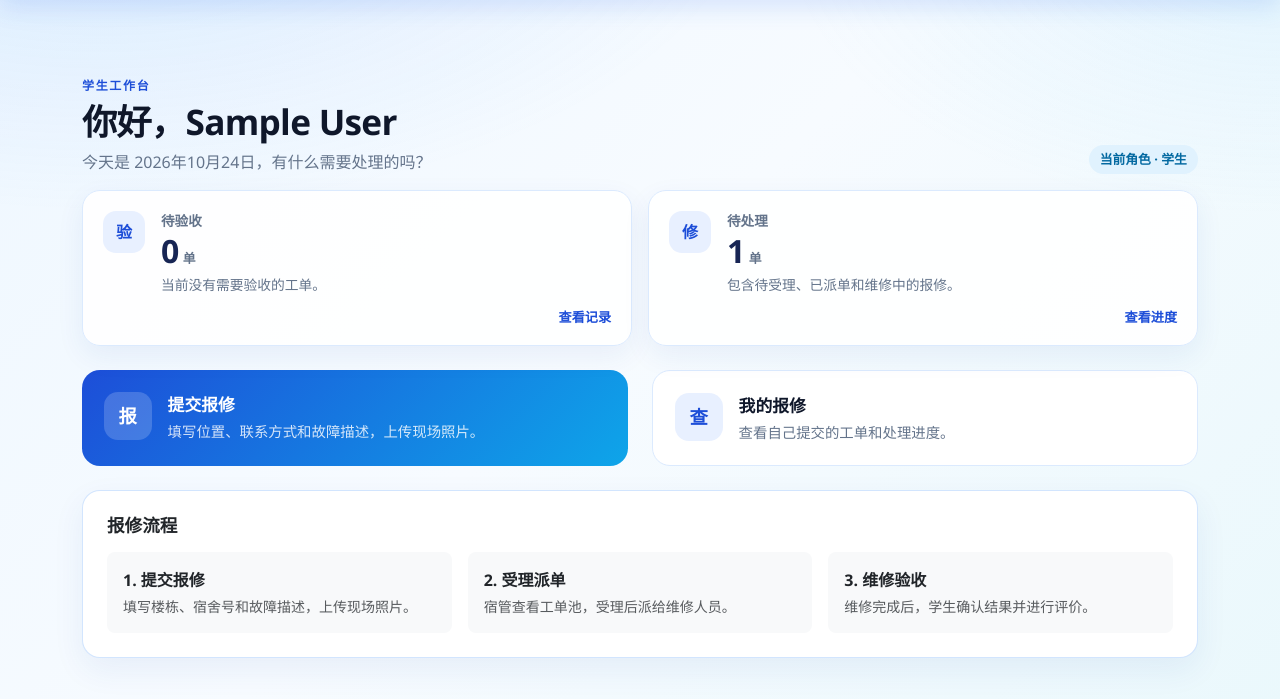
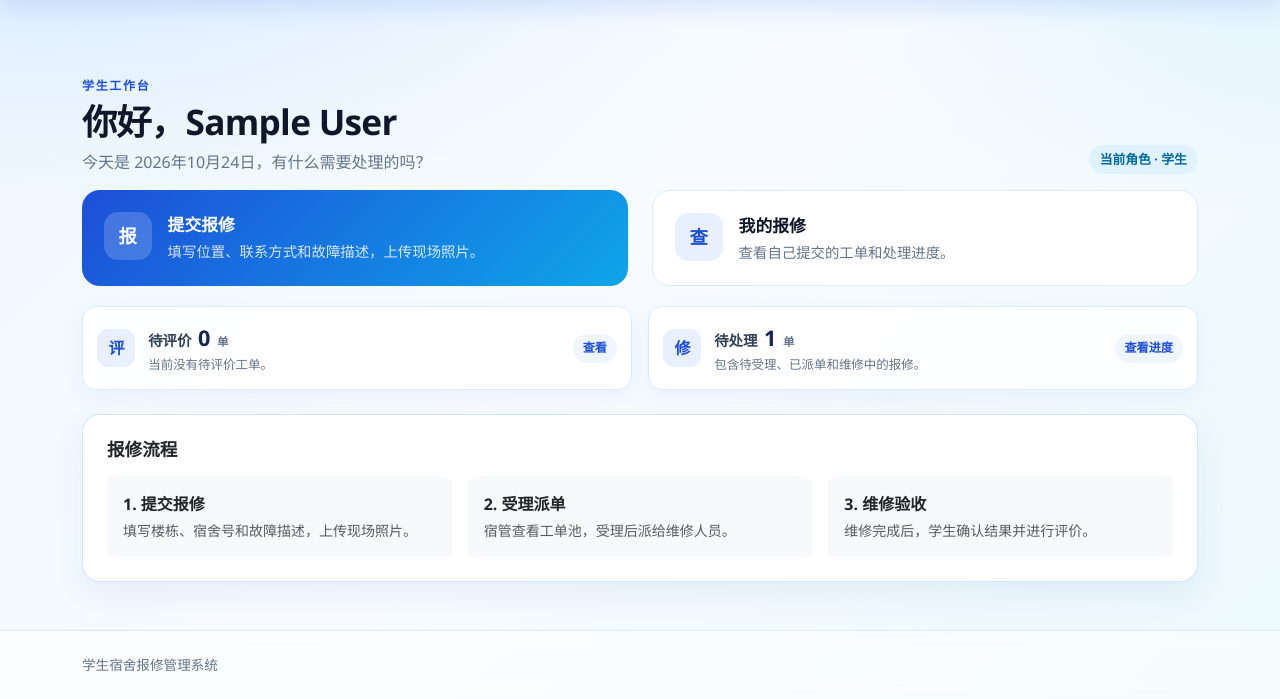
Before and after one commit to qiutongtong-2006/ss, a Django app: page / in a window 1280 px wide. Shown: the part 60-759 px from the top of the page. Run offline with Django 5.2, Linux system fonts and the light colour scheme; a user stored in the database is signed in; tables that the repository leaves empty hold one stand-in row (values such as "Sample post").

Commit message:
style: prioritize student home actions

```diff
--- a/static/css/app.css
+++ b/static/css/app.css
@@ -241,43 +241,42 @@
     margin-bottom: 0;
 }
 
-.student-action-card {
-    position: relative;
+.student-summary-card {
     display: flex;
-    align-items: flex-start;
-    gap: 1rem;
-    min-height: 156px;
-    padding: 1.25rem;
+    align-items: center;
+    gap: 0.8rem;
+    min-height: 84px;
+    padding: 0.75rem 0.9rem;
     border: 1px solid #dbeafe;
-    border-radius: var(--radius);
+    border-radius: 14px;
     background: rgba(255, 255, 255, 0.92);
-    box-shadow: 0 10px 28px rgba(30, 64, 175, 0.07);
+    box-shadow: 0 7px 20px rgba(30, 64, 175, 0.055);
     color: inherit;
     text-decoration: none;
     transition: transform 0.18s ease, box-shadow 0.18s ease, border-color 0.18s ease;
 }
 
-.student-action-card:hover {
-    transform: translateY(-2px);
+.student-summary-card:hover {
+    transform: translateY(-1px);
     border-color: #93c5fd;
-    box-shadow: 0 16px 34px rgba(30, 64, 175, 0.11);
+    box-shadow: 0 11px 26px rgba(30, 64, 175, 0.09);
     color: inherit;
 }
 
-.student-action-card.attention {
+.student-summary-card.attention {
     border-color: #86efac;
     background: linear-gradient(135deg, #f0fdf4, #eff6ff);
 }
 
-.student-action-card.returned {
+.student-summary-card.returned {
     border-color: #fcd34d;
     background: linear-gradient(135deg, #fffbeb, #f8fbff);
 }
 
-.student-action-icon {
-    width: 42px;
-    height: 42px;
-    border-radius: 13px;
+.student-summary-icon {
+    width: 38px;
+    height: 38px;
+    border-radius: 11px;
     display: inline-flex;
     align-items: center;
     justify-content: center;
@@ -287,56 +286,63 @@
     font-weight: 800;
 }
 
-.student-action-card.attention .student-action-icon {
+.student-summary-card.attention .student-summary-icon {
     background: #dcfce7;
     color: #15803d;
 }
 
-.student-action-card.returned .student-action-icon {
+.student-summary-card.returned .student-summary-icon {
     background: #fef3c7;
     color: #b45309;
 }
 
-.student-action-content {
+.student-summary-content {
     display: flex;
     flex: 1;
     min-width: 0;
     flex-direction: column;
 }
 
-.student-action-label {
-    color: var(--muted);
-    font-size: 0.85rem;
+.student-summary-heading {
+    color: #334155;
+    font-size: 0.9rem;
     font-weight: 700;
 }
 
-.student-action-value {
-    margin: 0.1rem 0 0.35rem;
+.student-summary-count {
+    margin: 0 0.18rem;
     color: var(--brand-dark);
-    font-size: 2rem;
+    font-size: 1.35rem;
     font-weight: 800;
-    line-height: 1.1;
 }
 
-.student-action-value small {
+.student-summary-heading small {
     color: var(--muted);
-    font-size: 0.8rem;
+    font-size: 0.72rem;
     font-weight: 600;
 }
 
-.student-action-text {
+.student-summary-text {
+    margin-top: 0.1rem;
     color: var(--muted);
-    font-size: 0.86rem;
-    line-height: 1.55;
+    font-size: 0.78rem;
+    line-height: 1.4;
 }
 
-.student-action-cta {
-    position: absolute;
-    right: 1.25rem;
-    bottom: 1.1rem;
+.student-summary-text strong {
+    color: #b45309;
+}
+
+.student-summary-cta {
+    flex: 0 0 auto;
+    margin-left: auto;
+    padding: 0.35rem 0.6rem;
+    border-radius: 999px;
+    background: #eff6ff;
     color: var(--brand);
-    font-size: 0.82rem;
+    font-size: 0.76rem;
     font-weight: 700;
+    white-space: nowrap;
 }
 
 .order-returned-row > td {
@@ -756,13 +762,13 @@
         font-size: 0.68rem;
     }
 
-    .student-action-card {
-        min-height: 142px;
-        padding: 1rem;
+    .student-summary-card {
+        min-height: 76px;
+        padding: 0.7rem;
     }
 
-    .student-action-value {
-        font-size: 1.7rem;
+    .student-summary-cta {
+        padding: 0.3rem 0.45rem;
     }
 
     .star-rating {
--- a/templates/repair/home.html
+++ b/templates/repair/home.html
@@ -15,46 +15,6 @@
 </div>
 
 {% if user.role == 'student' %}
-    <div class="row g-3 mb-4">
-        <div class="col-md-6">
-            <a class="student-action-card {% if student_summary.pending_acceptance %}attention{% endif %}"
-               href="{% url 'repair:my_orders' %}?status=pending_acceptance">
-                <span class="student-action-icon">验</span>
-                <span class="student-action-content">
-                    <span class="student-action-label">待验收</span>
-                    <span class="student-action-value">{{ student_summary.pending_acceptance }}<small> 单</small></span>
-                    <span class="student-action-text">
-                        {% if student_summary.pending_acceptance %}
-                            维修已完成，等待你确认结果并评价。
-                        {% else %}
-                            当前没有需要验收的工单。
-                        {% endif %}
-                    </span>
-                </span>
-                <span class="student-action-cta">
-                    {% if student_summary.pending_acceptance %}去验收{% else %}查看记录{% endif %}
-                </span>
-            </a>
-        </div>
-        <div class="col-md-6">
-            <a class="student-action-card {% if student_summary.returned %}returned{% endif %}"
-               href="{% url 'repair:my_orders' %}">
-                <span class="student-action-icon">修</span>
-                <span class="student-action-content">
-                    <span class="student-action-label">待处理</span>
-                    <span class="student-action-value">{{ student_summary.pending_processing }}<small> 单</small></span>
-                    <span class="student-action-text">
-                        包含待受理、已派单和维修中的报修。
-                        {% if student_summary.returned %}
-                            <strong class="text-warning-emphasis">其中 {{ student_summary.returned }} 单正在返修。</strong>
-                        {% endif %}
-                    </span>
-                </span>
-                <span class="student-action-cta">查看进度</span>
-            </a>
-        </div>
-    </div>
-
     <div class="row g-4">
         <div class="col-md-6">
             <a class="quick-card primary" href="{% url 'repair:submit_repair' %}">
@@ -72,6 +32,52 @@
                     <span class="quick-title d-block">我的报修</span>
                     <span class="quick-text d-block">查看自己提交的工单和处理进度。</span>
                 </span>
+            </a>
+        </div>
+    </div>
+
+    <div class="row g-3 mt-1">
+        <div class="col-md-6">
+            <a class="student-summary-card {% if student_summary.pending_acceptance %}attention{% endif %}"
+               href="{% url 'repair:my_orders' %}?status=pending_acceptance">
+                <span class="student-summary-icon">评</span>
+                <span class="student-summary-content">
+                    <span class="student-summary-heading">
+                        待评价
+                        <strong class="student-summary-count">{{ student_summary.pending_acceptance }}</strong>
+                        <small>单</small>
+                    </span>
+                    <span class="student-summary-text">
+                        {% if student_summary.pending_acceptance %}
+                            维修已完成，等待你确认并评价。
+                        {% else %}
+                            当前没有待评价工单。
+                        {% endif %}
+                    </span>
+                </span>
+                <span class="student-summary-cta">
+                    {% if student_summary.pending_acceptance %}去评价{% else %}查看{% endif %}
+                </span>
+            </a>
+        </div>
+        <div class="col-md-6">
+            <a class="student-summary-card {% if student_summary.returned %}returned{% endif %}"
+               href="{% url 'repair:my_orders' %}">
+                <span class="student-summary-icon">修</span>
+                <span class="student-summary-content">
+                    <span class="student-summary-heading">
+                        待处理
+                        <strong class="student-summary-count">{{ student_summary.pending_processing }}</strong>
+                        <small>单</small>
+                    </span>
+                    <span class="student-summary-text">
+                        包含待受理、已派单和维修中的报修。
+                        {% if student_summary.returned %}
+                            <strong>其中 {{ student_summary.returned }} 单正在返修。</strong>
+                        {% endif %}
+                    </span>
+                </span>
+                <span class="student-summary-cta">查看进度</span>
             </a>
         </div>
     </div>
```
Also changed, not shown: docs/迭代4-完成记录.md (+3 -2 lines), repair/tests.py (+7 -1 lines).
